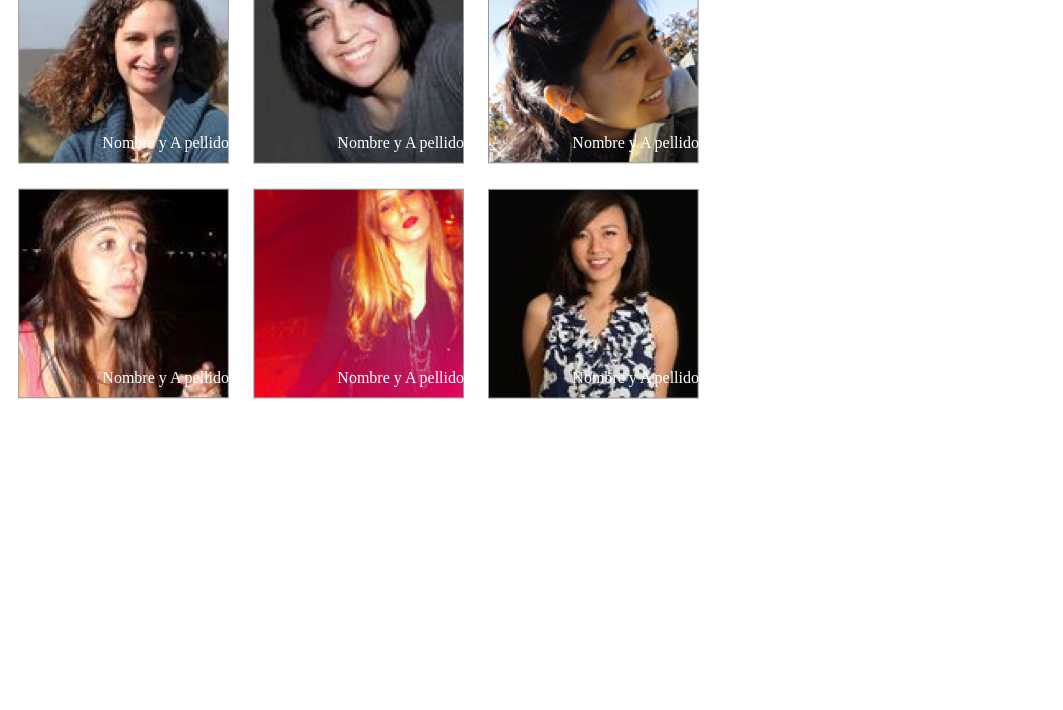
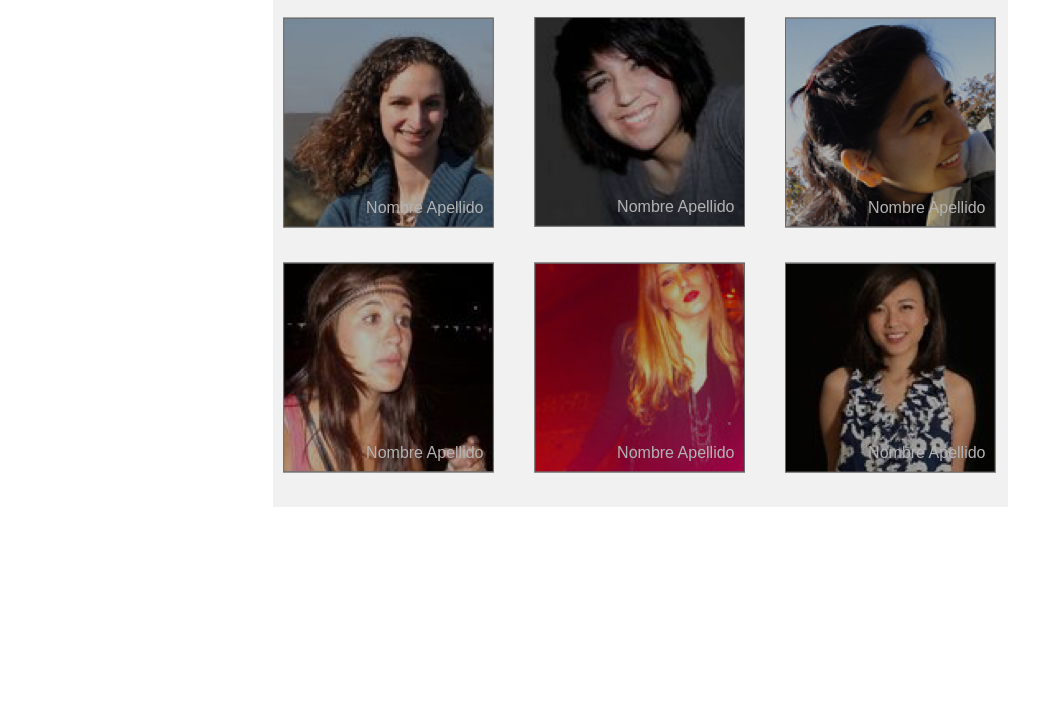
Before and after one commit to helendqg/nuestras-coders, a plain HTML site: page Problema/index.html in a window 1280 px wide. Shown: the part 90-800 px from the top of the page, without its empty margins (0-1063 px from the left). Drawn offline with Linux system fonts and the light colour scheme.

Commit message:
solucion

```diff
--- a/Problema/css/main.css
+++ b/Problema/css/main.css
@@ -1,23 +1,95 @@
-.titulo{
-	font-size:20px;
+* {
+	margin:0px;
+
+padding: 0px;
+
+box-sizing: border-box;
 }
-.raya{
-	border:1px  black solid;
-	width: 80px;
+
+
+.clearfix:before, .clearfix:after {
+    content: "";
+
+display: table;
 }
-.bloque{
-	display: block;
-	width:800px;
-	height:400px;
+
+
+.clearfix:after {
+    clear: both;
 }
-.fila{
-	position:relative;
-	display:inline-block;
-	margin:10px;
+
+
+.contenedor {
+	width: 735px;
+
+margin: 0px auto;
+
+min-height: 300px;
+
+background-color: #f1f1f1;
+
+font-family: Arial;
+
+border-top: 1px solid #f1f1f1;
 }
-.text{
-	position:absolute;
-	bottom:0;
-	right:0;
-	 color:white;
+
+
+h3 {
+	margin: 50px 0px 10px 10px;
 }
+
+
+.division {
+	margin-left: 10px;
+
+border: 2px solid #000;
+
+width: 100px;
+}
+
+
+.grid {
+	margin-top: 20px;
+
+margin-left: 10px;
+
+}
+
+.grid .box {
+	float: left;
+
+margin-right: 40px;
+
+margin-bottom: 30px;
+
+position: relative;
+}
+
+
+.grid .box:nth-child(3n+3) {
+	margin-right: 0px;
+}
+
+
+.grid .box p {
+	position: absolute;
+
+right:10px;
+	bottom:15px;
+
+color: white;
+}
+
+
+.grid .box .overlay {
+	position: absolute;
+
+width: 100%;
+
+height: 98%;
+
+background-color: rgba(0, 0, 0, 0.3);
+
+top: 0px;
+	left:0px;
+}
--- a/Problema/index.html
+++ b/Problema/index.html
@@ -1,60 +1,44 @@
 <!DOCTYPE html>
-<html>
+<html lang="en">
 	<head>
-		<meta charset="utf-8">
-		<link rel="stylesheet" href="css/main.css"/>
-		<title>nuestras coders</title>
+		<meta charset="UTF-8">
+		<title>Nuestras coders</title>
+		<link rel="stylesheet" href="css/main.css">
 	</head>
 	<body>
-		<div class="titulo">Nuestras coders</div>
-		<div class="raya"></div>
-		<div class="bloque">
-			<div class="fila">
-				<div>
-					<img src="img/profile-1.png"/>
+		<div class="contenedor">
+			<h3>Nuestras coders</h3>
+			<div class="division"></div>
+			<div class="grid clearfix">
+				<div class="box">
+					<img src="img/profile-1.png" alt="Coder">
+					<p>Nombre Apellido</p>
+					<div class="overlay"></div>
 				</div>
-				<div>
-					<p class="text">Nombre y A pellido</p>
+				<div class="box">
+					<img src="img/profile-2.png" alt="Coder">
+					<p>Nombre Apellido</p>
+					<div class="overlay"></div>
 				</div>
-			</div>
-			<div class="fila">
-				<div>
-					<img src="img/profile-2.png"/>
+				<div class="box">
+					<img src="img/profile-3.png" alt="Coder">
+					<p>Nombre Apellido</p>
+					<div class="overlay"></div>
 				</div>
-				<div>
-					<p class="text">Nombre y A pellido</p>
+				<div class="box">
+					<img src="img/profile-4.png" alt="Coder">
+					<p>Nombre Apellido</p>
+					<div class="overlay"></div>
 				</div>
-			</div>
-			<div class="fila">
-				<div>
-					<img src="img/profile-3.png"/>
+				<div class="box">
+					<img src="img/profile-5.png" alt="Coder">
+					<p>Nombre Apellido</p>
+					<div class="overlay"></div>
 				</div>
-				<div>
-					<p class="text">Nombre y A pellido</p>
-				</div>
-			</div>
-			<div class="fila">
-				<div>
-					<img src="img/profile-4.png"/>
-				</div>
-				<div>
-					<p class="text">Nombre y A pellido</p>
-				</div>
-			</div>
-			<div class="fila">
-				<div>
-					<img src="img/profile-5.png"/>
-				</div>
-				<div>
-					<p class="text">Nombre y A pellido</p>
-				</div>
-			</div>
-			<div class="fila">
-				<div>
-					<img src="img/profile-6.png"/>
-				</div>
-				<div>
-					<p class="text">Nombre y A pellido</p>
+				<div class="box">
+					<img src="img/profile-6.png" alt="Coder">
+					<p>Nombre Apellido</p>
+					<div class="overlay"></div>
 				</div>
 			</div>
 		</div>
```
